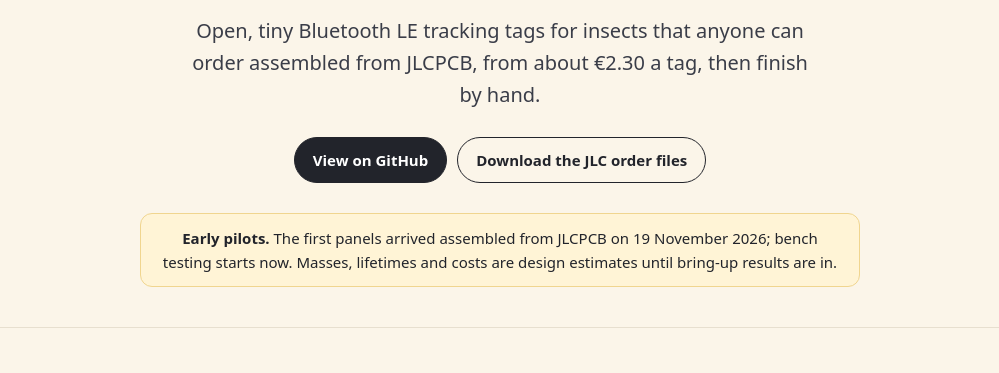
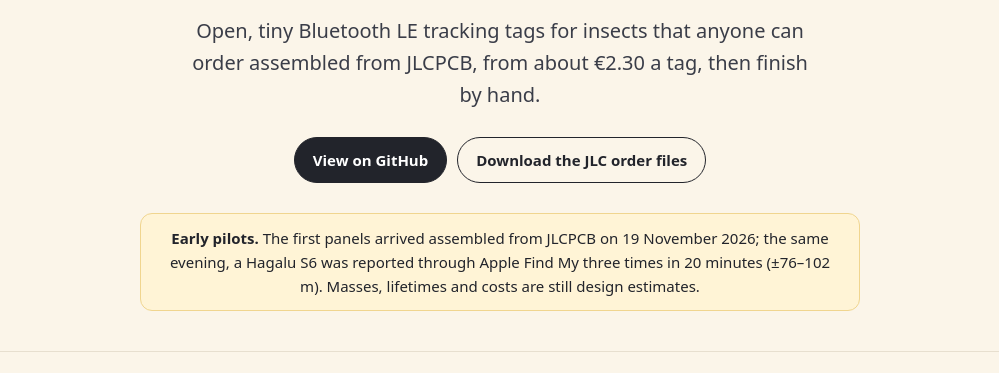
Before and after one commit to ehurme/gantu-tag, a plain HTML site: page site/index.html in a window 1280 px wide. Shown: the part 368-741 px from the top of the page, without its empty margins (140-1139 px from the left). Drawn offline with Linux system fonts and the light colour scheme.

Commit message:
First Find My reports from a Hagalu S6 (19 Nov 2026)
Co-Authored-By: Claude Opus 5.5 <noreply@anthropic.com>
Claude-Session: https://claude.ai/code/session_01C3BD6LReRNfL6WaHx8kWTG

```diff
--- a/site/index.html
+++ b/site/index.html
@@ -94,7 +94,7 @@ footer{padding:36px 0 60px;border-top:1px solid var(--line);color:var(--muted);f
     <a class="btn primary" href="https://github.com/pvnkmrksk/gantu-tag">View on GitHub</a>
     <a class="btn" href="https://github.com/pvnkmrksk/gantu-tag/raw/main/order/insect_tag_v8.3_jlc_order.zip">Download the JLC order files</a>
   </div>
-  <p class="note"><b>Early pilots.</b> The first panels arrived assembled from JLCPCB on 19 November 2026; bench testing starts now. Masses, lifetimes and costs are design estimates until bring-up results are in.</p>
+  <p class="note"><b>Early pilots.</b> The first panels arrived assembled from JLCPCB on 19 November 2026; the same evening, a Hagalu S6 was reported through Apple Find My three times in 20 minutes (±76–102 m). Masses, lifetimes and costs are still design estimates.</p>
 </div></header>
 
 <section id="tags"><div class="wrap">
```
Also changed, not shown: 1 other file.
